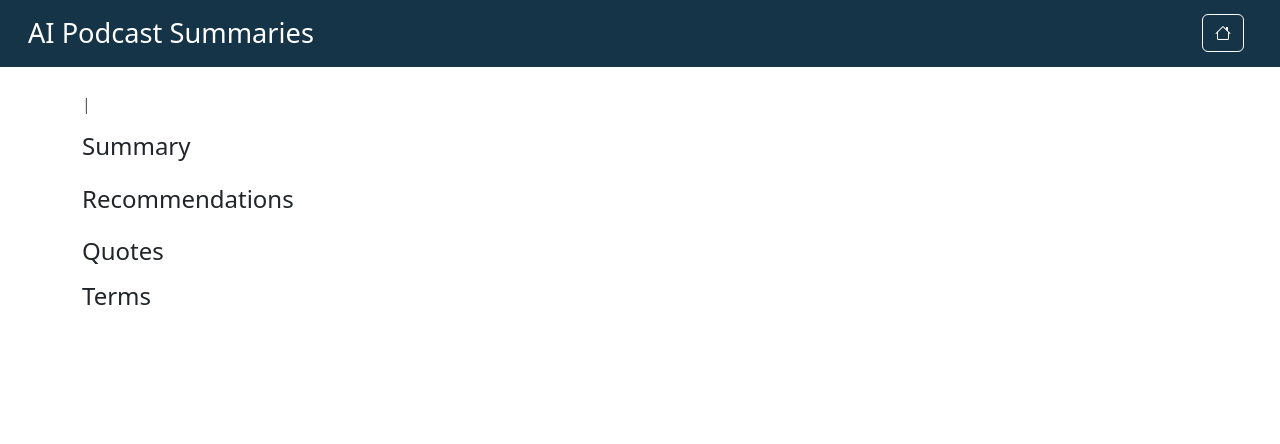
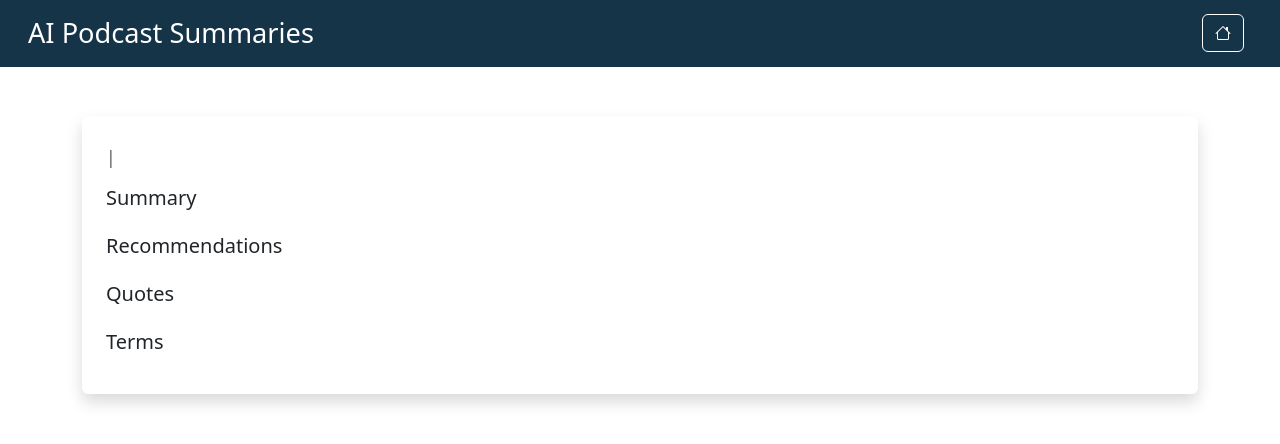
Before and after one commit to NoeFischer/podcast_summaries, a Flask app: template src/app/templates/summary.html in a window 1280 px wide. Shown: the top 444 px of the page. Run offline with Flask 3, Linux system fonts and the light colour scheme; the template is opened without the code that fills it, so the values that code supplies are empty.

Commit message:
convert to card layout

```diff
--- a/src/app/static/styles.css
+++ b/src/app/static/styles.css
@@ -13,7 +13,7 @@
 
 /* Navbar brand styling */
 .navbar-brand {
-    font-weight: 500; /* Bold weight for the brand */
+    font-weight: 200; /* Bold weight for the brand */
     font-size: 1.7rem; /* Larger font size for visibility */
     color: var(--light); /* Light color for contrast */
     transition: color 0.2s ease-in-out; /* Smooth transition for hover effects */
@@ -57,3 +57,33 @@
 color: #ffffff;
 border-color: #ffffff;
 }
+
+/* Card Styles */
+.card {
+  border: none;
+  box-shadow: 0 0.5rem 1rem rgba(0, 0, 0, 0.15);
+  transition: transform 0.2s ease-in-out;
+}
+
+body.index .card:hover {
+  transform: translateY(-5px);
+}
+
+.card-body {
+  padding: 1.5rem;
+}
+
+.card-title {
+  font-size: 1.5rem;
+  font-weight: 500;
+}
+
+.card-text {
+  font-size: 1.1rem;
+}
+
+.badge {
+  font-size: 0.9rem;
+  font-weight: 400;
+  margin-right: 0.2rem;
+}
--- a/src/app/templates/summary.html
+++ b/src/app/templates/summary.html
@@ -30,47 +30,49 @@
         </div>
       </nav>
     </header>
-    <main class="container mt-4">
-      <article>
+    <main class="container-md mt-5">
+      <article class="card mb-4">
+        <div class="card-body">
           <section class="mb-3">
-          <h2 class="mb-1">{{ data.metadata.title }}</h2>
-          <p class="text-muted mb-2">
+            <h2 class="card-title mb-1">{{ data.metadata.title }}</h2>
+            <p class="card-text text-muted mb-2">
               {{ data.metadata.date }} | {% for participant in
               data.metadata.participants %} {{ participant }}{% if not loop.last
               %} • {% endif %} {% endfor %}
             </p>
             {% for topic in data.topics %}
-          <span class="badge bg-primary">{{ topic }}</span>
+            <span class="mb-1 badge bg-primary">{{ topic }}</span>
             {% endfor %}
           </section>
           <section class="mb-4">
-          <h4 class="mb-2">Summary</h4>
-          <p>{{ data.summary }}</p>
+            <h5 class="mb-2">Summary</h4>
+            <p class="card-text">{{ data.summary }}</p>
           </section>
           <section class="mb-4">
-          <h4 class="mb-2">Recommendations</h4>
+            <h5 class="mb-2">Recommendations</h4>
             <ul class="list-unstyled mb-0">
               {% for recommendation in data.recommendations %}
-            <li class="py-2">
+              <li class="card-text py-2">
                 <i class="bi bi-check"></i> {{ recommendation }}
               </li>
-
               {% endfor %}
             </ul>
           </section>
-        <section class="mb-3">
-          <h4 class="mb-2">Quotes</h4>
+          <section class="mb-4">
+            <h5 class="mb-2">Quotes</h4>
             {% for quote in data.quotes %}
-          <blockquote class="py-2 border-bottom">
+            <blockquote class="bg-light mb-2 p-2 rounded">
               <p class="mb-3">{{ quote.quote }}</p>
-            <footer class="blockquote-footer">{{ quote.speaker }}</footer>
+              <footer class="mb-1 blockquote-footer">
+                {{ quote.speaker }}
+              </footer>
             </blockquote>
             {% endfor %}
           </section>
           <section class="mb-3">
-          <h4 class="mb-2">Terms</h4>
+            <h5 class="mb-2">Terms</h4>
             {% for term, definition in data.terms.items() %}
-          <div class="bg-light mb-1 p-2 rounded">
+            <div class="bg-light mb-2 p-2 rounded">
               <h6>
                 <a
                   class="text-decoration-none text-primary"
@@ -79,10 +81,11 @@
                   >{{ term }}</a
                 >
               </h6>
-            <p>{{ definition }}</p>
+              <p class="mb-1">{{ definition }}</p>
             </div>
             {% endfor %}
           </section>
+        </div>
       </article>
     </main>
   </body>
```
Also changed, not shown: src/app/templates/index.html (+11 -9 lines). Lines whose indentation alone changed are shown as unchanged.
